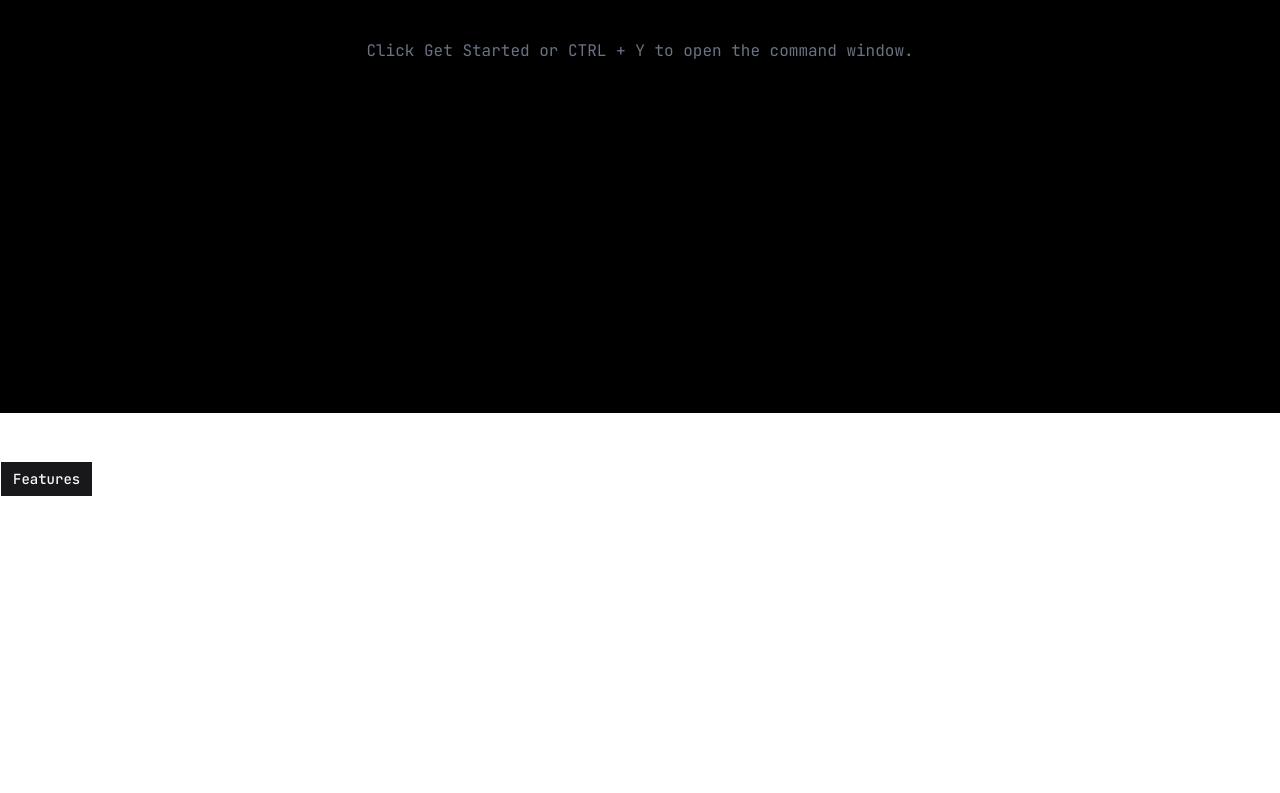
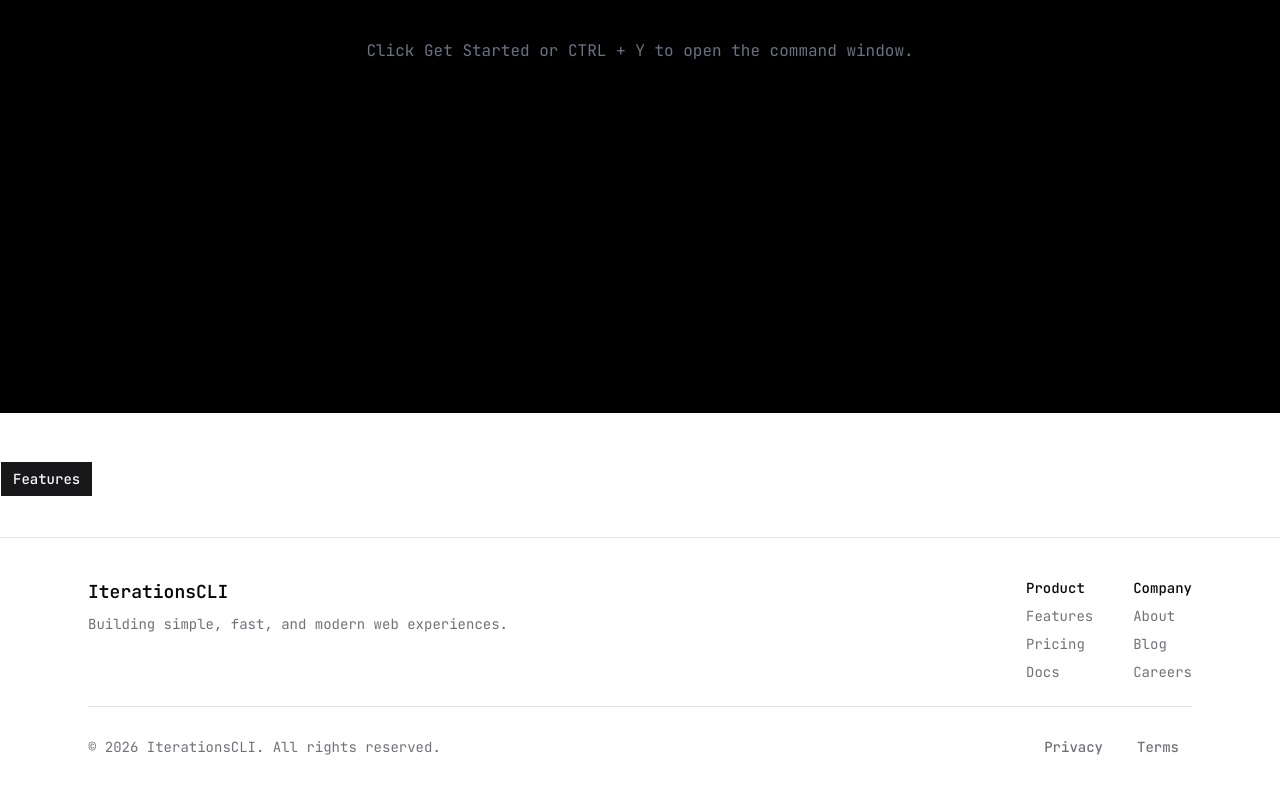
Before and after one commit to sukunaidev/iterationscli, a Next.js app: page / in a window 1280 px wide. Shown: the part 475-1268 px from the top of the page. Before the commit the page ends 972 px from the top, so only its background shows below. Built offline with nearby package versions, Linux system fonts and the light colour scheme.

Commit message:
added a footer component

```diff
--- a/app/page.tsx
+++ b/app/page.tsx
@@ -3,6 +3,7 @@ import { Button } from "@/components/ui/button"
 
 import Hero from "@/components/marketing/Hero"
 import Time from "@/components/Time"
+import Footer from "@/components/marketing/Footer"
 
 export default function Page() {
 
@@ -16,6 +17,8 @@ export default function Page() {
           <Button className="mt-12">Features</Button>
         </div>
       </div>
+
+      <Footer />
     </div >
   )
 }
--- /dev/null
+++ b/components/marketing/Footer.tsx
@@ -0,0 +1,60 @@
+import { Separator } from "@/components/ui/separator"
+import { Button } from "@/components/ui/button"
+import Link from "next/link"
+
+
+export default function Footer() {
+
+  return (
+    <footer className="w-full border-t mt-10">
+      <div className="mx-auto max-w-6xl px-6 py-10 flex flex-col gap-6">
+        <div className="flex flex-col md:flex-row justify-between gap-6">
+          <div>
+            <h2 className="text-lg font-semibold">IterationsCLI</h2>
+            <p className="text-sm text-muted-foreground mt-2">
+              Building simple, fast, and modern web experiences.
+            </p>
+          </div>
+          <div className="flex gap-10">
+            <div className="flex flex-col gap-2 text-sm">
+              <span className="font-medium">Product</span>
+              <Link href="#" className="text-muted-foreground hover:text-foreground">
+                Features
+              </Link>
+              <Link href="#" className="text-muted-foreground hover:text-foreground">
+                Pricing
+              </Link>
+              <Link href="#" className="text-muted-foreground hover:text-foreground">
+                Docs
+              </Link>
+            </div>
+            <div className="flex flex-col gap-2 text-sm">
+              <span className="font-medium">Company</span>
+              <Link href="#" className="text-muted-foreground hover:text-foreground">
+                About
+              </Link>
+              <Link href="#" className="text-muted-foreground hover:text-foreground">
+                Blog
+              </Link>
+              <Link href="#" className="text-muted-foreground hover:text-foreground">
+                Careers
+              </Link>
+            </div>
+          </div>
+        </div>
+        <Separator />
+        <div className="flex flex-col md:flex-row justify-between items-center gap-4 text-sm text-muted-foreground">
+          <p>© {new Date().getFullYear()} IterationsCLI. All rights reserved.</p>
+          <div className="flex gap-2">
+            <Button variant="ghost" size="sm">
+              Privacy
+            </Button>
+            <Button variant="ghost" size="sm">
+              Terms
+            </Button>
+          </div>
+        </div>
+      </div>
+    </footer>
+  )
+}
```
